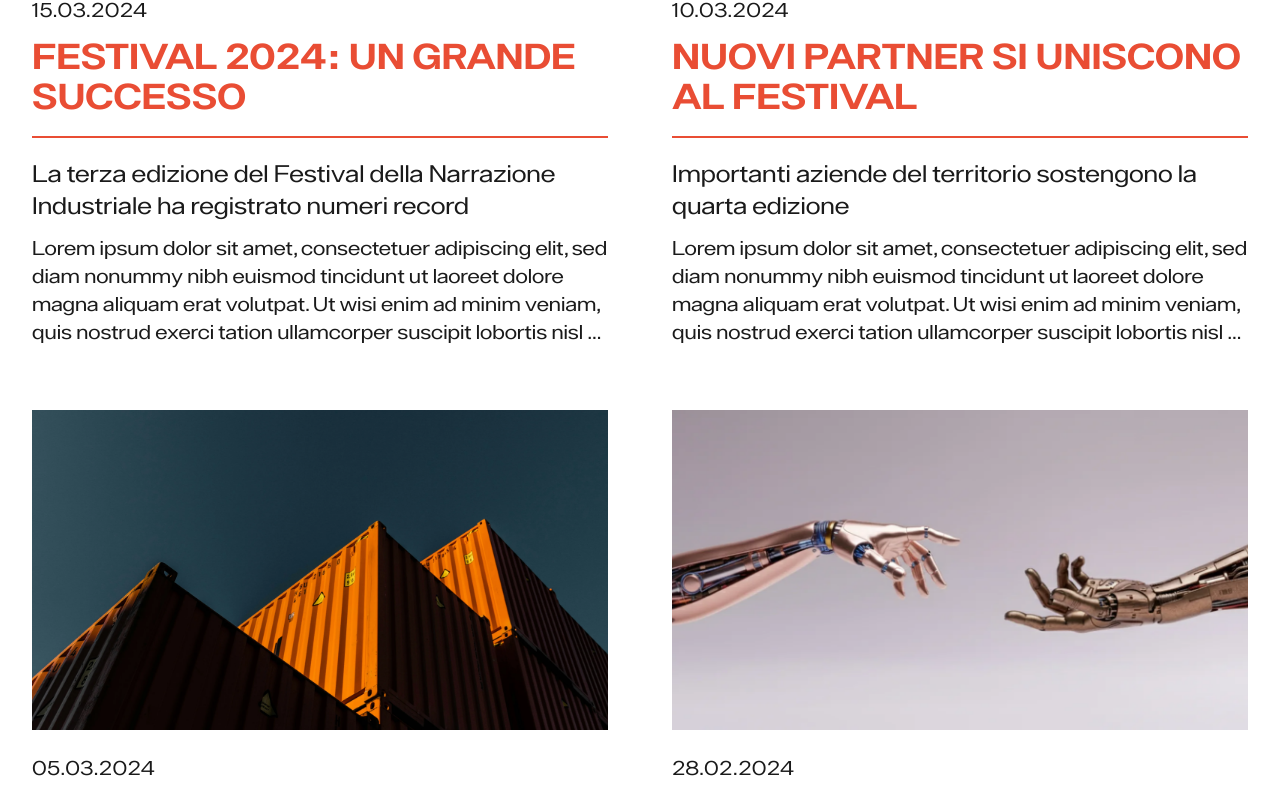
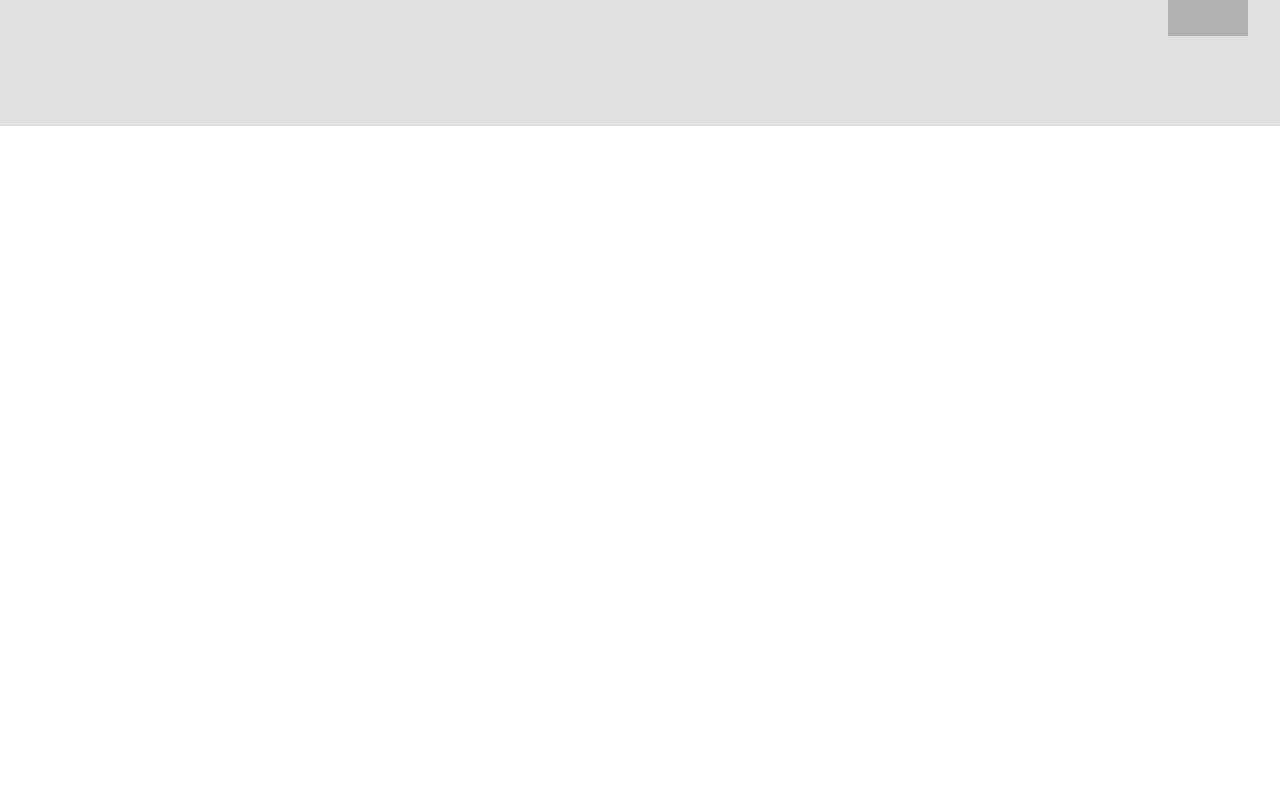
Before and after one commit to GallettoIT/festival-narrazione-industriale-2025, a Next.js app: page /news-stampa in a window 1280 px wide. Shown: the part 1597-2396 px from the top of the page. After the commit the page ends 1723 px from the top, so only its background shows below. Built offline with nearby package versions, Linux system fonts and the light colour scheme; grey boxes are pictures that could not be loaded.

Commit message:
fix: Remove all fake news content and fix static generation
- Remove hardcoded fake news from news.ts data file
- Add placeholder article (unpublished) to satisfy Next.js export
- Fix generateStaticParams to work with empty/placeholder news
- News section will show empty until CMS is configured

```diff
--- a/src/app/news-stampa/[slug]/page.tsx
+++ b/src/app/news-stampa/[slug]/page.tsx
@@ -4,15 +4,20 @@ import NewsArticleHero from '@/sections/news/NewsArticleHero';
 import NewsArticleContent from '@/sections/news/NewsArticleContent';
 import OtherNewsCTA from '@/sections/news/OtherNewsCTA';
 import PressArea from '@/sections/news/PressArea';
-import { getAllNews, getNewsBySlug } from '@/data/news';
+import { getNewsBySlug } from '@/data/news';
+
+// Allow dynamic params to be empty during static export
+export const dynamicParams = false;
 
 /**
  * Generate static params for all news articles
+ * Includes all articles (published and unpublished) for static generation
  */
-export async function generateStaticParams() {
-  const allNews = getAllNews();
+export function generateStaticParams() {
+  // Import directly to get ALL articles, not just published ones
+  const { newsArticles } = require('@/data/news');
 
-  return allNews.map((article) => ({
+  return newsArticles.map((article: any) => ({
     slug: article.slug,
   }));
 }
--- a/src/data/news.ts
+++ b/src/data/news.ts
@@ -27,73 +27,24 @@ export interface NewsImage {
 }
 
 /**
- * News Articles - Dati di esempio
- * Questi verranno sostituiti da contenuti da Decap CMS
+ * News Articles
+ * Le news vengono gestite tramite Decap CMS e salvate in src/content/news/
+ * Questo array verrà popolato dinamicamente dal CMS
+ *
+ * NOTA: Manteniamo una news placeholder per permettere il build statico.
+ * Questa verrà rimossa quando il CMS sarà attivo e popolerà l'array dinamicamente.
  */
 export const newsArticles: NewsArticle[] = [
   {
-    slug: 'festival-2024-successo',
-    title: 'FESTIVAL 2024: UN GRANDE SUCCESSO',
-    date: '2024-03-15',
-    featuredImage: '/images/news/festival-2024-hero.jpg',
-    featuredImageAlt: 'Festival 2024 - Momento clou',
-    summary: 'La terza edizione del Festival della Narrazione Industriale ha registrato numeri record',
-    excerpt: 'Lorem ipsum dolor sit amet, consectetuer adipiscing elit, sed diam nonummy nibh euismod tincidunt ut laoreet dolore magna aliquam erat volutpat. Ut wisi enim ad minim veniam, quis nostrud exerci tation ullamcorper suscipit lobortis nisl ut aliquip ex ea commodo consequat.',
-    content: `
-      <p>Lorem ipsum dolor sit amet, consectetuer adipiscing elit, sed diam nonummy nibh euismod tincidunt ut laoreet dolore magna aliquam erat volutpat. Ut wisi enim ad minim veniam, quis nostrud exerci tation ullamcorper suscipit lobortis nisl ut aliquip ex ea commodo consequat. Duis autem vel eum iriure dolor in hendrerit in vulputate velit esse molestie consequat, vel illum dolore eu feugiat nulla facilisis at vero eros et accumsan et iusto odio dignissim qui blandit praesent luptatum zzril delenit augue duis dolore te feugait nulla facilisi.</p>
-
-      <p>Lorem ipsum dolor sit amet, consectetuer adipiscing elit, sed diam nonummy nibh euismod tincidunt ut laoreet dolore magna aliquam erat volutpat. Ut wisi enim ad minim veniam, quis nostrud exerci tation ullamcorper suscipit lobortis nisl ut aliquip ex ea commodo consequat. Duis autem vel eum iriure dolor in hendrerit in vulputate velit esse molestie consequat, vel illum dolore eu feugiat nulla facilisis at vero eros et accumsan et iusto odio dignissim qui blandit praesent luptatum zzril delenit augue duis dolore te feugait nulla facilisi.</p>
-
-      <p>Lorem ipsum dolor sit amet, consectetuer adipiscing elit, sed diam nonummy nibh euismod tincidunt ut laoreet dolore magna aliquam erat volutpat. Ut wisi enim ad minim veniam, quis nostrud exerci tation ullamcorper suscipit lobortis nisl ut aliquip ex ea commodo consequat. Duis autem vel eum iriure dolor in hendrerit in vulputate velit esse molestie consequat, vel illum dolore eu feugiat nulla facilisis at vero eros et accumsan et iusto odio dignissim qui blandit praesent luptatum zzril delenit augue duis dolore te feugait nulla facilisi.</p>
-
-      <p>Lorem ipsum dolor sit amet, consectetuer adipiscing elit, sed diam nonummy nibh euismod tincidunt ut laoreet dolore magna aliquam erat volutpat. Ut wisi enim ad minim veniam, quis nostrud exerci tation ullamcorper suscipit lobortis nisl ut aliquip ex ea commodo consequat. Duis autem vel eum iriure dolor in hendrerit in vulputate velit esse molestie consequat, vel illum dolore eu feugiat nulla facilisis at vero eros et accumsan et iusto odio dignissim qui blandit praesent luptatum zzril delenit augue duis dolore te feugait nulla facilisi.</p>
-
-      <p>Lorem ipsum dolor sit amet, consectetuer adipiscing elit, sed diam nonummy nibh euismod tincidunt ut laoreet dolore magna aliquam erat volutpat. Ut wisi enim ad minim veniam, quis nostrud exerci tation ullamcorper suscipit lobortis nisl ut aliquip ex ea commodo consequat. Duis autem vel eum iriure dolor in hendrerit in vulputate velit esse molestie consequat, vel illum dolore eu feugiat nulla facilisis at vero eros et accumsan et iusto odio dignissim qui blandit praesent luptatum zzril delenit augue duis dolore te feugait nulla facilisi.</p>
-    `,
-    author: 'Redazione FNI',
-    published: true,
-  },
-  {
-    slug: 'nuovi-partner-2024',
-    title: 'NUOVI PARTNER SI UNISCONO AL FESTIVAL',
-    date: '2024-03-10',
-    featuredImage: '/images/news/partners-2024.jpg',
-    featuredImageAlt: 'Presentazione nuovi partner',
-    summary: 'Importanti aziende del territorio sostengono la quarta edizione',
-    excerpt: 'Lorem ipsum dolor sit amet, consectetuer adipiscing elit, sed diam nonummy nibh euismod tincidunt ut laoreet dolore magna aliquam erat volutpat. Ut wisi enim ad minim veniam, quis nostrud exerci tation ullamcorper suscipit lobortis nisl ut aliquip ex ea commodo consequat.',
-    content: `
-      <p>Lorem ipsum dolor sit amet, consectetuer adipiscing elit, sed diam nonummy nibh euismod tincidunt ut laoreet dolore magna aliquam erat volutpat. Ut wisi enim ad minim veniam, quis nostrud exerci tation ullamcorper suscipit lobortis nisl ut aliquip ex ea commodo consequat. Duis autem vel eum iriure dolor in hendrerit in vulputate velit esse molestie consequat, vel illum dolore eu feugiat nulla facilisis at vero eros et accumsan et iusto odio dignissim qui blandit praesent luptatum zzril delenit augue duis dolore te feugait nulla facilisi.</p>
-
-      <p>Lorem ipsum dolor sit amet, consectetuer adipiscing elit, sed diam nonummy nibh euismod tincidunt ut laoreet dolore magna aliquam erat volutpat. Ut wisi enim ad minim veniam, quis nostrud exerci tation ullamcorper suscipit lobortis nisl ut aliquip ex ea commodo consequat.</p>
-    `,
-    published: true,
-  },
-  {
-    slug: 'ospiti-internazionali',
-    title: 'OSPITI INTERNAZIONALI CONFERMATI',
-    date: '2024-03-05',
-    featuredImage: '/images/news/ospiti-internazionali.jpg',
-    featuredImageAlt: 'Ospiti internazionali del Festival',
-    summary: 'Personalità di rilievo internazionale parteciperanno agli incontri',
-    excerpt: 'Lorem ipsum dolor sit amet, consectetuer adipiscing elit, sed diam nonummy nibh euismod tincidunt ut laoreet dolore magna aliquam erat volutpat. Ut wisi enim ad minim veniam, quis nostrud exerci tation ullamcorper suscipit lobortis nisl ut aliquip ex ea commodo consequat.',
-    content: `
-      <p>Lorem ipsum dolor sit amet, consectetuer adipiscing elit, sed diam nonummy nibh euismod tincidunt ut laoreet dolore magna aliquam erat volutpat. Ut wisi enim ad minim veniam, quis nostrud exerci tation ullamcorper suscipit lobortis nisl ut aliquip ex ea commodo consequat. Duis autem vel eum iriure dolor in hendrerit in vulputate velit esse molestie consequat, vel illum dolore eu feugiat nulla facilisis at vero eros et accumsan et iusto odio dignissim qui blandit praesent luptatum zzril delenit augue duis dolore te feugait nulla facilisi.</p>
-    `,
-    author: 'Direzione Artistica',
-    published: true,
-  },
-  {
-    slug: 'lab-industriale-2024',
-    title: 'LAB INDUSTRIALE: APERTE LE CANDIDATURE',
-    date: '2024-02-28',
-    featuredImage: '/images/news/lab-2024.jpg',
-    featuredImageAlt: 'Lab Industriale 2024',
-    summary: 'Al via la quarta edizione del laboratorio di narrazione industriale',
-    excerpt: 'Lorem ipsum dolor sit amet, consectetuer adipiscing elit, sed diam nonummy nibh euismod tincidunt ut laoreet dolore magna aliquam erat volutpat. Ut wisi enim ad minim veniam, quis nostrud exerci tation ullamcorper suscipit lobortis nisl ut aliquip ex ea commodo consequat.',
-    content: `
-      <p>Lorem ipsum dolor sit amet, consectetuer adipiscing elit, sed diam nonummy nibh euismod tincidunt ut laoreet dolore magna aliquam erat volutpat. Ut wisi enim ad minim veniam, quis nostrud exerci tation ullamcorper suscipit lobortis nisl ut aliquip ex ea commodo consequat. Duis autem vel eum iriure dolor in hendrerit in vulputate velit esse molestie consequat, vel illum dolore eu feugiat nulla facilisis at vero eros et accumsan et iusto odio dignissim qui blandit praesent luptatum zzril delenit augue duis dolore te feugait nulla facilisi.</p>
-    `,
-    published: true,
+    slug: '_placeholder',
+    title: 'News in arrivo',
+    date: '2025-01-01',
+    featuredImage: '/images/news/hero-news.jpg',
+    featuredImageAlt: 'Festival Narrazione Industriale',
+    summary: 'Le news del festival saranno disponibili a breve',
+    excerpt: 'Le news del festival saranno disponibili a breve.',
+    content: '<p>Le news del festival saranno disponibili a breve.</p>',
+    published: false, // Non pubblicata, quindi non apparirà nell'elenco
   },
 ];
 
```
